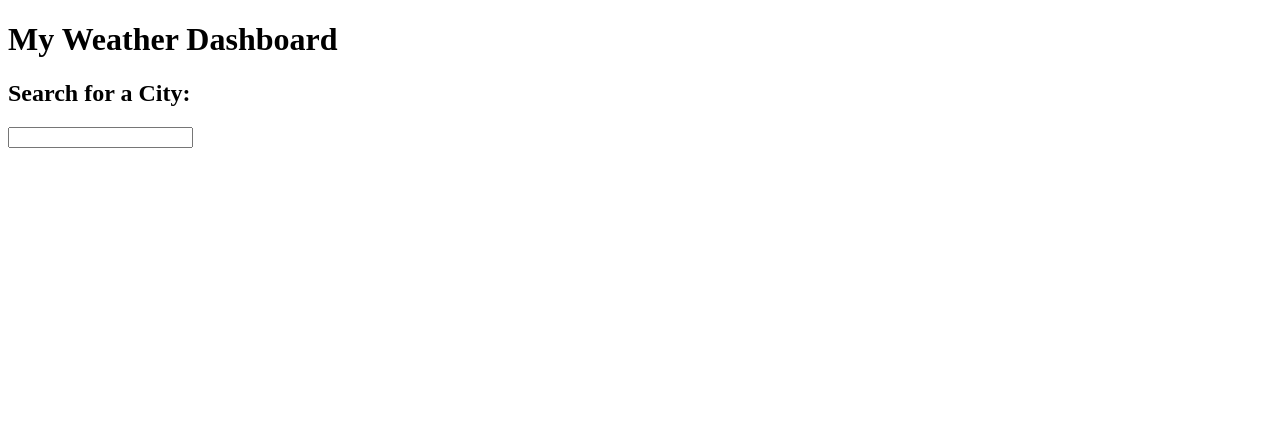
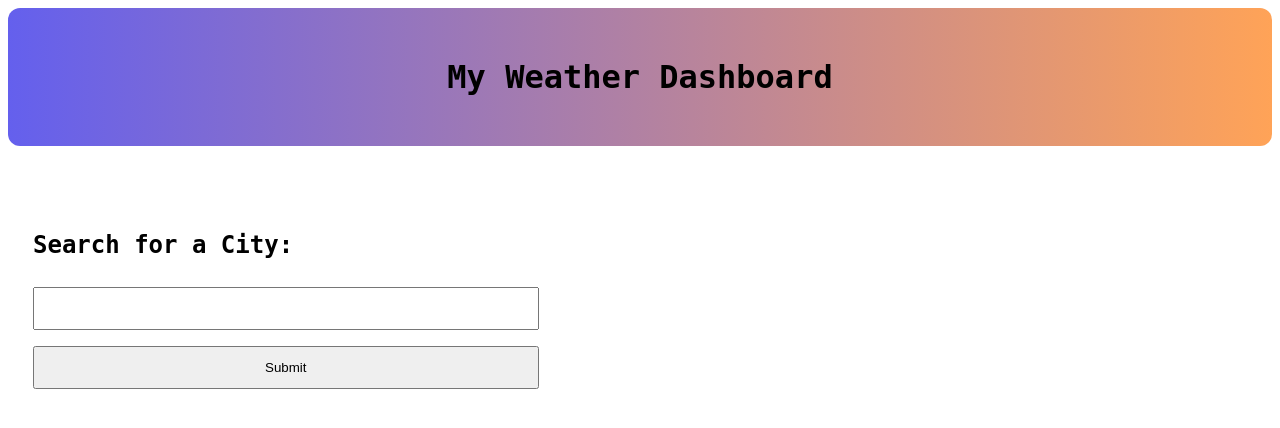
Before and after one commit to DMB-LEB/danielles-dynamic-weather-app, a plain HTML site: page index.html in a window 1280 px wide. Drawn offline with Linux system fonts and the light colour scheme.

Commit message:
added search bar and title

```diff
--- a/assets/css/style.css
+++ b/assets/css/style.css
@@ -0,0 +1,25 @@
+#title {
+    font-family: 'Andale Mono', 'monospace', 'sans-serif';
+    font-size: largest;
+    display: flex;
+    justify-content: center;
+    background-image: linear-gradient(to left,rgba(255, 116, 2, 0.662),rgba(46, 40, 231, 0.742));
+    padding: 50px;
+    margin: 0px;
+    border: 0px;
+    border-radius: 12px;
+}
+
+#searchBar {
+    font-family: 'Andale Mono', 'monospace', 'sans-serif';
+    padding-top: 65px;
+    padding-left: 25px;
+}
+
+input {
+    width: 40%;
+    padding: 12px 20px;
+    margin: 8px 0;
+    box-sizing: border-box;
+    margin-left: 25px;
+  }
--- a/index.html
+++ b/index.html
@@ -4,13 +4,16 @@
     <meta charset="UTF-8" />
     <meta name="viewport" content="width=device-width, initial-scale=1.0" />
     <meta http-equiv="X-UA-Compatible" content="ie=edge" />
-    <link rel="stylesheet" href="./assets/css/style.css" />
+    <link rel="stylesheet" href="assets/css/style.css" />
   </head>
 
-  <body>
-    <h1> My Weather Dashboard </h1>
-    <h2> Search for a City: </h2>
+    <body>
+    <h1 id="title"> My Weather Dashboard </h1>
+    <h2 id="searchBar"> Search for a City: </h2>
     <input type="text" id="city" name="enterCity">
+    <div>
+        <input type="submit" value="Submit">
+    </div>
 
 
 
```
Also changed, not shown: 2 other files.
